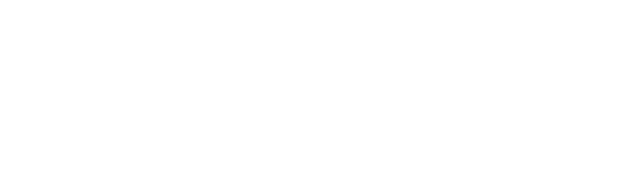
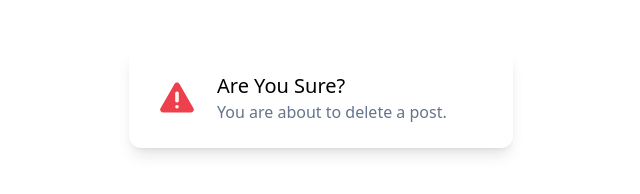
Before and after one commit to fisheeesh/tailwind_training, a plain HTML site: page 01-utility-first/index.html in a window 1280 px wide. Shown: the whole page, without its empty margins (319-959 px from the left). Drawn offline with nearby package versions, Linux system fonts and the light colour scheme.

Commit message:
utility first example

```diff
--- a/01-utility-first/index.html
+++ b/01-utility-first/index.html
@@ -1,5 +1,6 @@
 <!DOCTYPE html>
 <html lang="en">
+
 <head>
   <meta charset="UTF-8" />
   <meta http-equiv="X-UA-Compatible" content="IE=edge" />
@@ -7,7 +8,16 @@
   <script src="https://cdn.tailwindcss.com"></script>
   <title>Message Alert</title>
 </head>
+
 <body>
   <!-- Utility First -->
+  <div class="flex items-center p-6 max-w-sm mx-auto bg-white rounded-xl shadow-lg space-x-4 mt-12">
+    <img class="w-12 h-12" src="../assets/img/warning.svg" alt="">
+    <div>
+      <div class="text-xl font-medium text-black">Are You Sure?</div>
+      <p class="text-slate-500">You are about to delete a post.</p>
+    </div>
+  </div>
 </body>
+
 </html>
```
Lines whose indentation alone changed are shown as unchanged.
